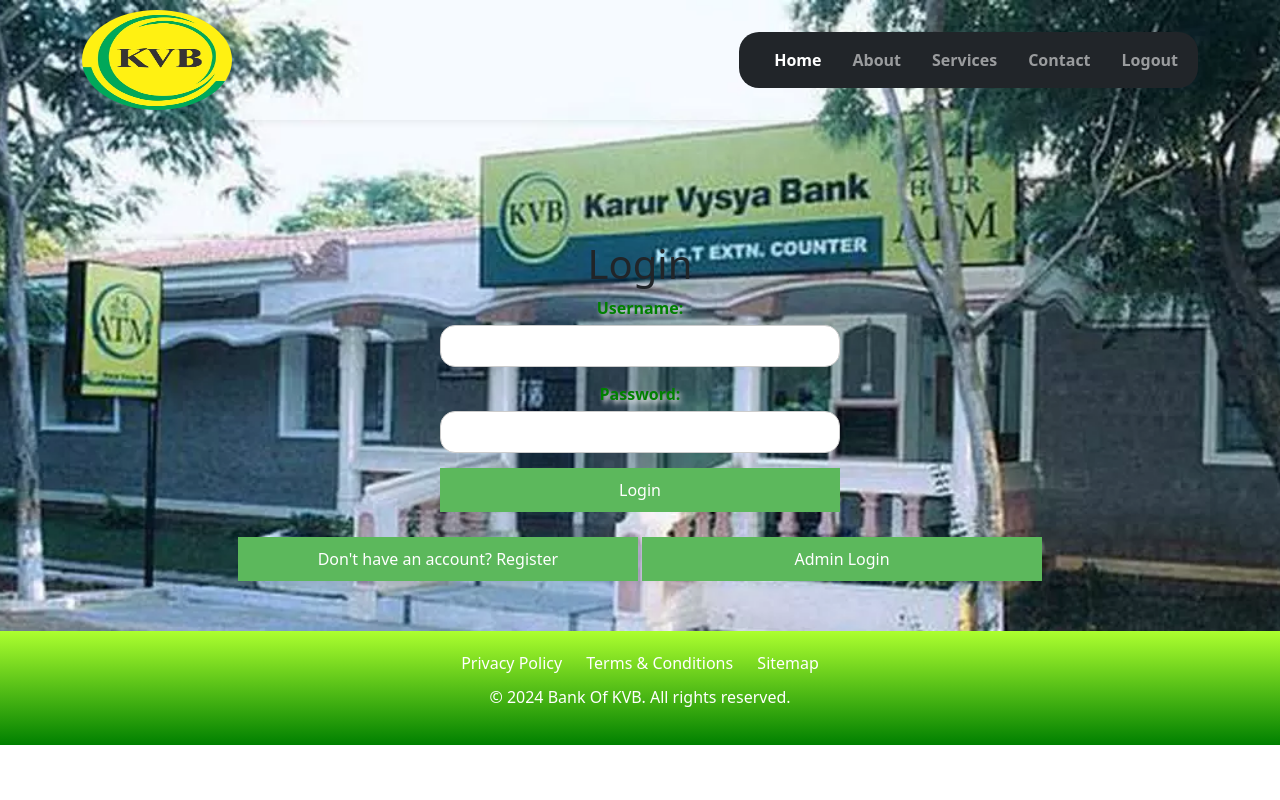
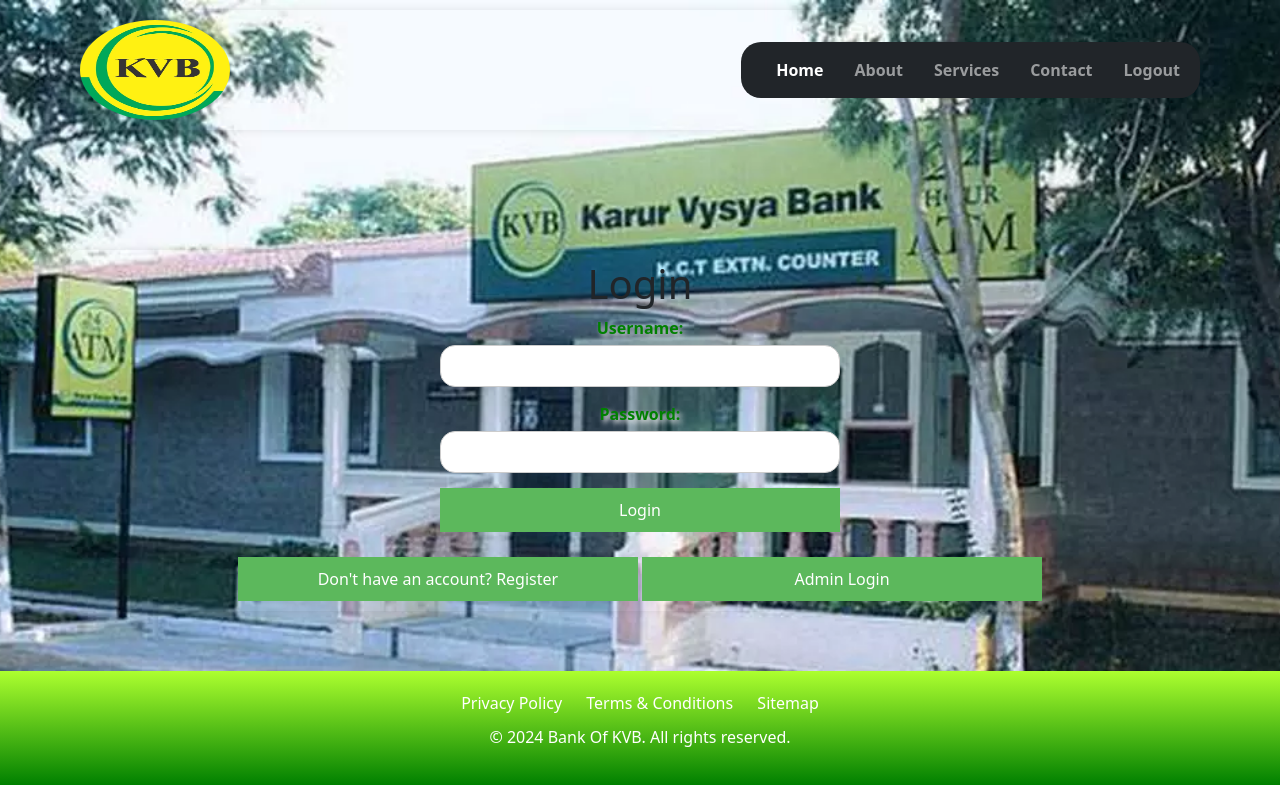
Before and after one commit to Deenawebdev/kvb_bank_model_project, a plain HTML site: page register.html in a window 1280 px wide. Both pictures are taken after a click on the button "Already have an account? Log in". Drawn offline with nearby package versions, Linux system fonts and the light colour scheme.

Commit message:
Update register.css

```diff
--- a/CSS/register.css
+++ b/CSS/register.css
@@ -7,6 +7,10 @@
     background-position: center;
     background-size: cover;
     background-repeat: no-repeat;
+    display: flex;
+    flex-direction: column;
+    justify-content: center;
+    align-items: center;
 
 }
 
@@ -22,6 +26,7 @@
 #header{
     height: auto;
     width: 100vw;
+
 }
 header .logo img{
     height: 100px;
@@ -59,6 +64,8 @@
 }
 
 .container {
+    margin:10px 50px !important;
+    padding: 10px !important;
     height: 100%;
     width: 100vw;
     max-width: 100vw;
@@ -122,10 +129,10 @@
 }
 
 #login{
-    margin-top: 120px;
+    margin-top: 110px !important;
 }
 #admin-login{
-    margin-top: 120px;
+    margin-top: 110px !important;
 }
 #statement {
     margin-top: 20px;
```
